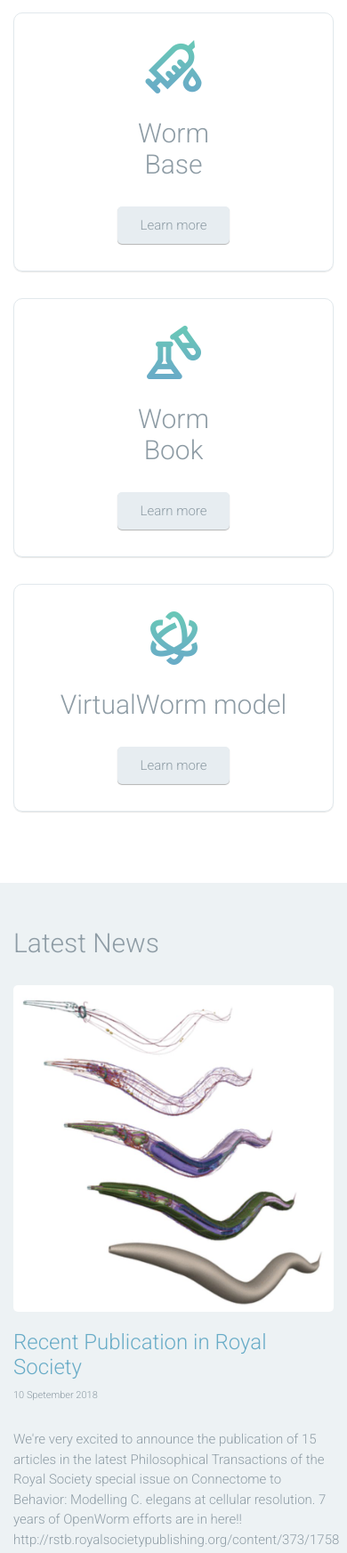
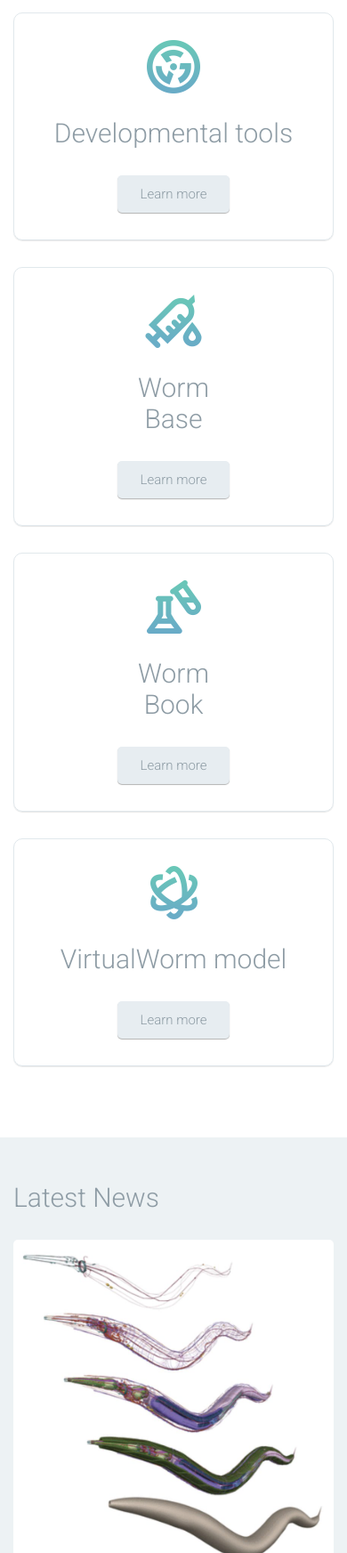
Before and after one commit to ujjwalll/Devo, a plain HTML site: page index.html in a window 390 px wide. Shown: the part 2240-3985 px from the top of the page at 89% size. Drawn offline with Linux system fonts and the light colour scheme.

Commit message:
Update index.html

```diff
--- a/index.html
+++ b/index.html
@@ -44,6 +44,8 @@
 								<li class="menu-item"><a href="#">DevoNotes</a></li>
 								<li class="menu-item"><a href="#">DevoMethods</a></li>
 								<li class="menu-item"><a href="https://github.com/devoworm/OW-DW-Education">DevoWormU</a></li>
+								<li class="menu-item"><a href="#">Research Tools</a></li>
+								<li class="menu-item"><a href="#">DevoMethods</a></li>
 							</ul>
 						</nav>
 
@@ -127,6 +129,14 @@
 							</div>
 							<div class="col-md-3 col-sm-6">
 								<div class="feature">
+									<img src="images/icon-energy-small.png" alt="" class="feature-image">
+									<h2 class="feature-title">Developmental tools</h2>
+									<p></p>
+									<a href="http://hobertlab.org/classic-papers/" class="button">Learn more</a>
+								</div>
+							</div>
+							<div class="col-md-3 col-sm-6">
+								<div class="feature">
 									<img src="images/icon-medicine-small.png" alt="" class="feature-image">
 									<h2 class="feature-title">Worm<br>Base</h2>
 									<p></p>
@@ -160,7 +170,7 @@
 							<div class="col-md-4">
 								<div class="post">
 									<figure class="featured-image"><img src="images/news-1.jpg" alt=""></figure>
-									<h2 class="entry-title"><a href="">Recent Publication in Royal Society</a></h2>
+									<h2 class="entry-title"><a href="">Magni dolores rationale</a></h2>
 									<small class="date">10 Spetember 2018</small>
 									<p>We're very excited to announce the publication of 15 articles in the latest Philosophical Transactions of the Royal Society special issue on Connectome to Behavior: Modelling C. elegans at cellular resolution. 7 years of OpenWorm efforts are in here!! http://rstb.royalsocietypublishing.org/content/373/1758 …</p>
 								</div>
```
